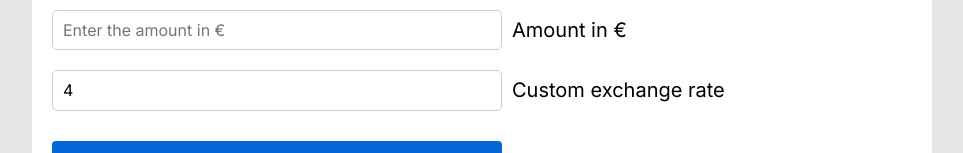
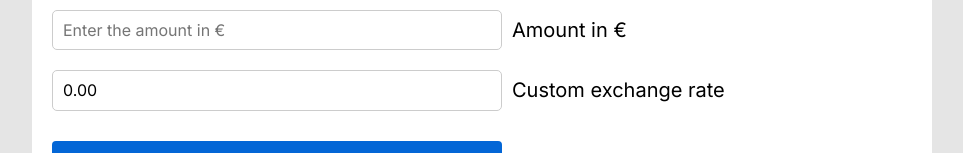
Before and after one commit to piotrekbrzegowy/currency-converter, a React (Create React App) app: page / in a window 1280 px wide. Shown: the part 225-378 px from the top of the page, without its empty margins (158-1121 px from the left). Built offline with nearby package versions, Linux system fonts and the light colour scheme; no server answers.

Commit message:
default rate value fetching from api

```diff
--- a/src/features/currencyConverter/Form/index.js
+++ b/src/features/currencyConverter/Form/index.js
@@ -1,15 +1,18 @@
 import { nanoid } from "@reduxjs/toolkit";
 import { useEffect, useState } from "react";
-import { useDispatch } from "react-redux";
+import { useDispatch, useSelector } from "react-redux";
+import { fetchRates, selectRatesData, resetState, fetchRatesSuccess } from "./exchangeRatesSlice";
 import { Result } from "./Result";
 import { Button, Label, StyledForm, StyledInput, Title } from "./styled";
 import { addTransaction, updateTransaction } from "./transactionSlice";
 
 export const Form = () => {
-  const [rate, setRate] = useState(4);
+  const [rate, setRate] = useState("");
   const [name, setName] = useState("");
   const [amount, setAmount] = useState("");
   const [result, setResult] = useState("");
+
+  const ratesData = useSelector(selectRatesData);
   const dispatch = useDispatch();
 
   const calculateResult = (amount, rate) => {
@@ -47,8 +50,22 @@ export const Form = () => {
   };
 
   useEffect(() => {
-    calculateResult(amount, rate)
+    dispatch(fetchRates());
+    return () => resetState();
+  }, [])
+
+  useEffect(() => {
+    if (ratesData === undefined) {
+      setRate("");
+    } else {
+      setRate(Number(ratesData).toFixed(2));
+    };
+  }, [ratesData])
+
+  useEffect(() => {
+    calculateResult(amount, rate);
   }, [amount, rate])
+
 
   return (
     <>
```
